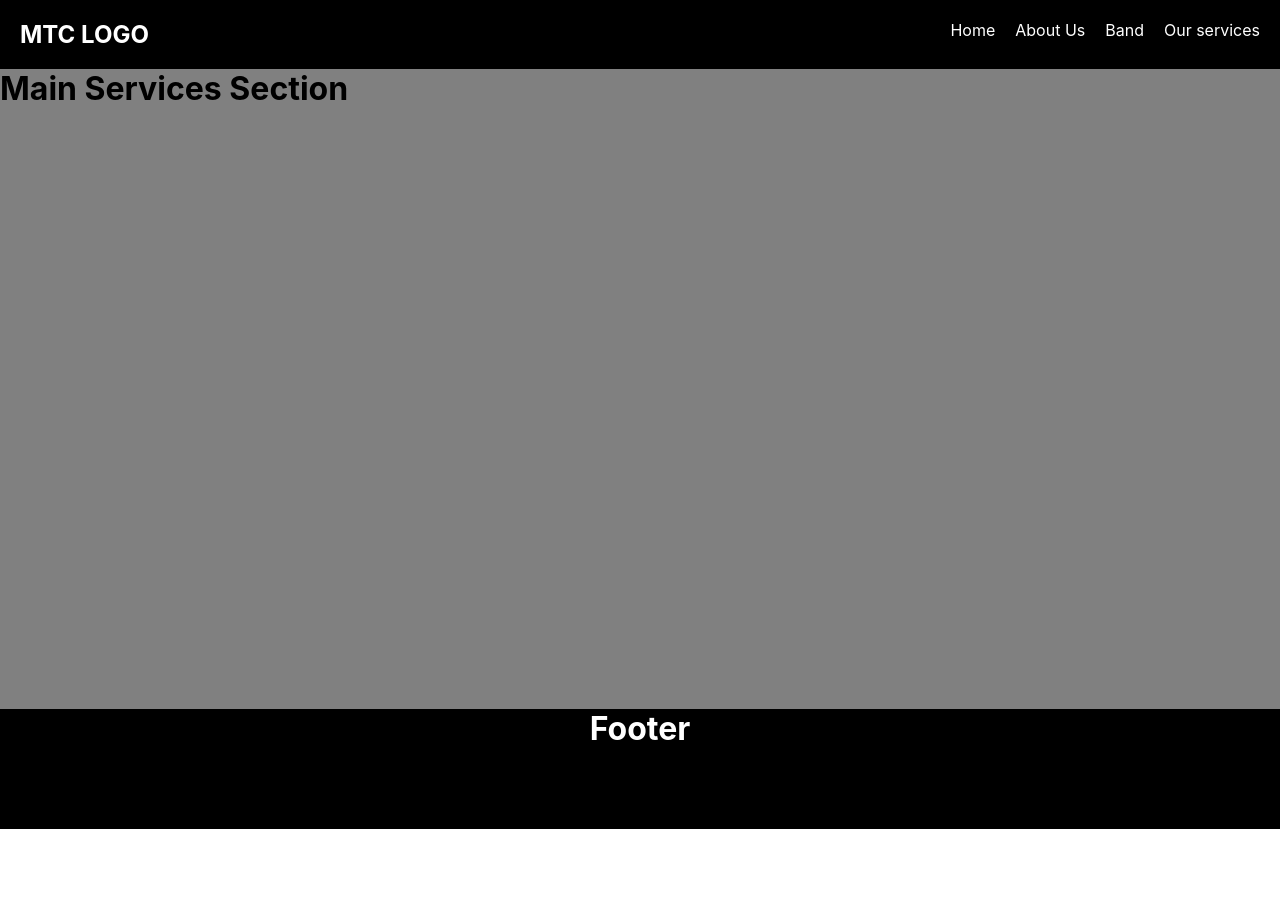
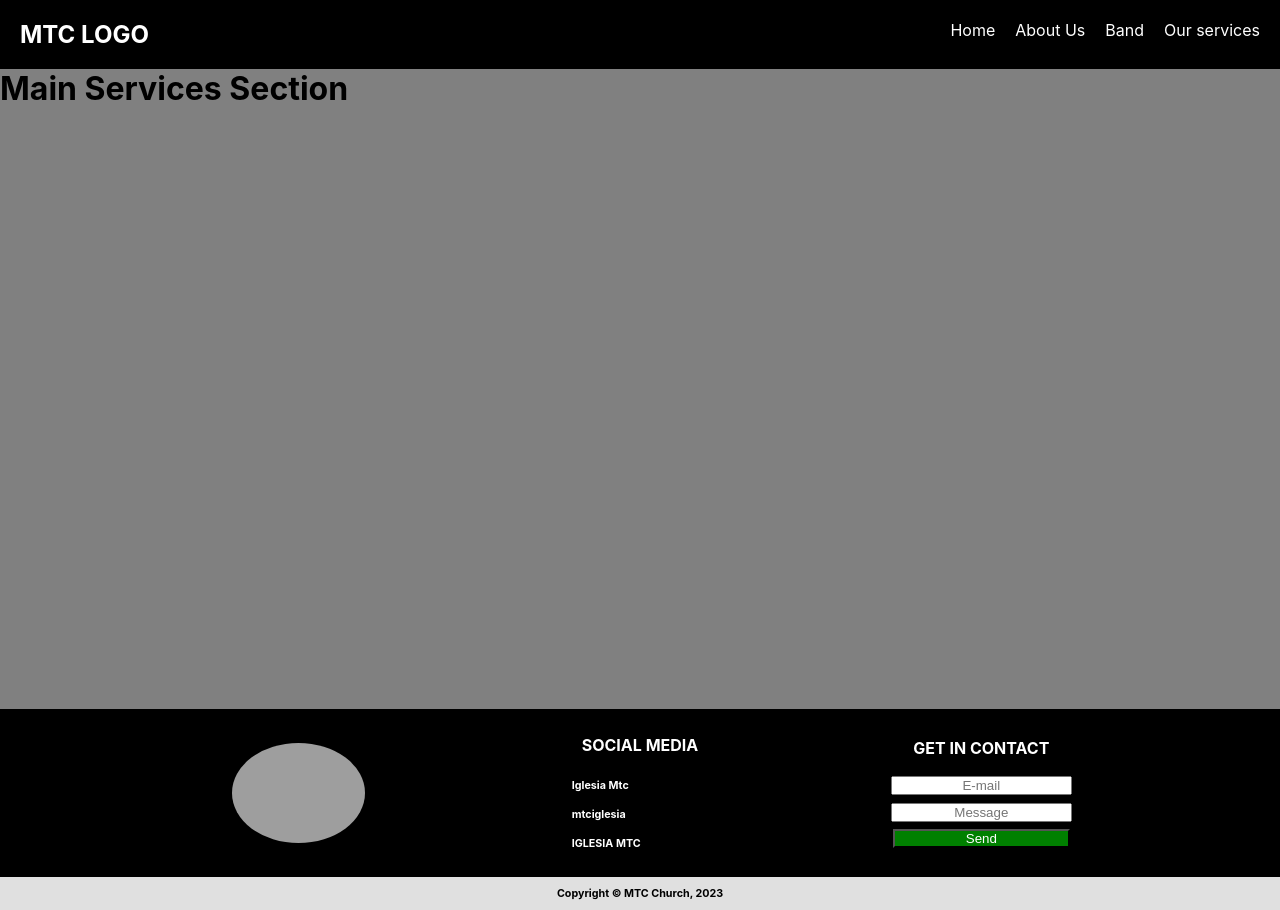
Before and after one commit to Jaclog05/mtc-webpage, a React (Create React App) app: page /services in a window 1280 px wide. Before the commit the page ends 829 px from the top, so only its background shows below. Built offline with nearby package versions, Linux system fonts and the light colour scheme; grey boxes are pictures that could not be loaded.

Commit message:
footer styles added - logo - social media - form - copyright

```diff
--- a/src/components/footer/Footer.jsx
+++ b/src/components/footer/Footer.jsx
@@ -1,10 +1,30 @@
 import React from "react";
 import styles from './Footer.module.css'
+import logo from '../../images/MTC-logo.jpg'
 
 const Footer = () => {
     return(
         <footer className={styles.footer}>
-            <h1>Footer</h1>
+            <div className={styles.upper}>
+                <div>
+                    <img src={logo} alt="MTC-logo" />
+                </div>
+                <div className={styles.socialMedia}>
+                    <h4>SOCIAL MEDIA</h4>
+                    <h6><i className="bi bi-facebook"></i> Iglesia Mtc</h6>
+                    <h6><i className="bi bi-instagram"></i> mtciglesia</h6>
+                    <h6><i className="bi bi-youtube"></i> IGLESIA MTC</h6>
+                </div>
+                <form className={styles.form}>
+                    <h4>GET IN CONTACT</h4>
+                    <input placeholder="E-mail"/>
+                    <input placeholder="Message"/>
+                    <button>Send</button>
+                </form>
+            </div>
+            <div className={styles.bottom}>
+                <h6>Copyright &copy; MTC Church, 2023</h6>
+            </div>
         </footer>
     )
 }
--- a/src/components/footer/Footer.module.css
+++ b/src/components/footer/Footer.module.css
@@ -1,6 +1,70 @@
 .footer{
     background-color: black;
     color: white;
-    height: 15vh;
+    height: fit-content;
+    text-align: center;
+    display: flex;
+    flex-direction: column;
+}
+
+.upper {
+    display: grid;
+    grid-template-columns: 1fr 1fr 1fr;
+    padding: 2% 10%;
+}
+
+.upper > div:first-child {
+    display: flex;
+    justify-content: center;
+    align-items: center;
+}
+
+.socialMedia{
+    display: grid;
+    gap: 5px;
+}
+.socialMedia > h4 {
+    text-align: center;
+    margin-bottom: 3%;
+}
+
+.socialMedia > h6 {
+    text-align: left;
+    margin-left: 30%;
+}
+
+.upper > div > img {
+    height: 100px;
+    border-radius: 50%;
+}
+
+.bottom {
+    background-color: #e0e0e0;
+    color: black;
+    padding: 10px;
+}
+
+i{
+    font-size: 20px;
+}
+
+.form {
+    display: flex;
+    flex-direction: column;
+    align-items: center;
+    justify-content: space-around;
+}
+
+.form > h4 {
+    margin-bottom: 3%;
+}
+
+.form > input {
     text-align: center;
 }
+
+button {
+    background-color: green;
+    color: white;
+    width: 52%;
+}
```
